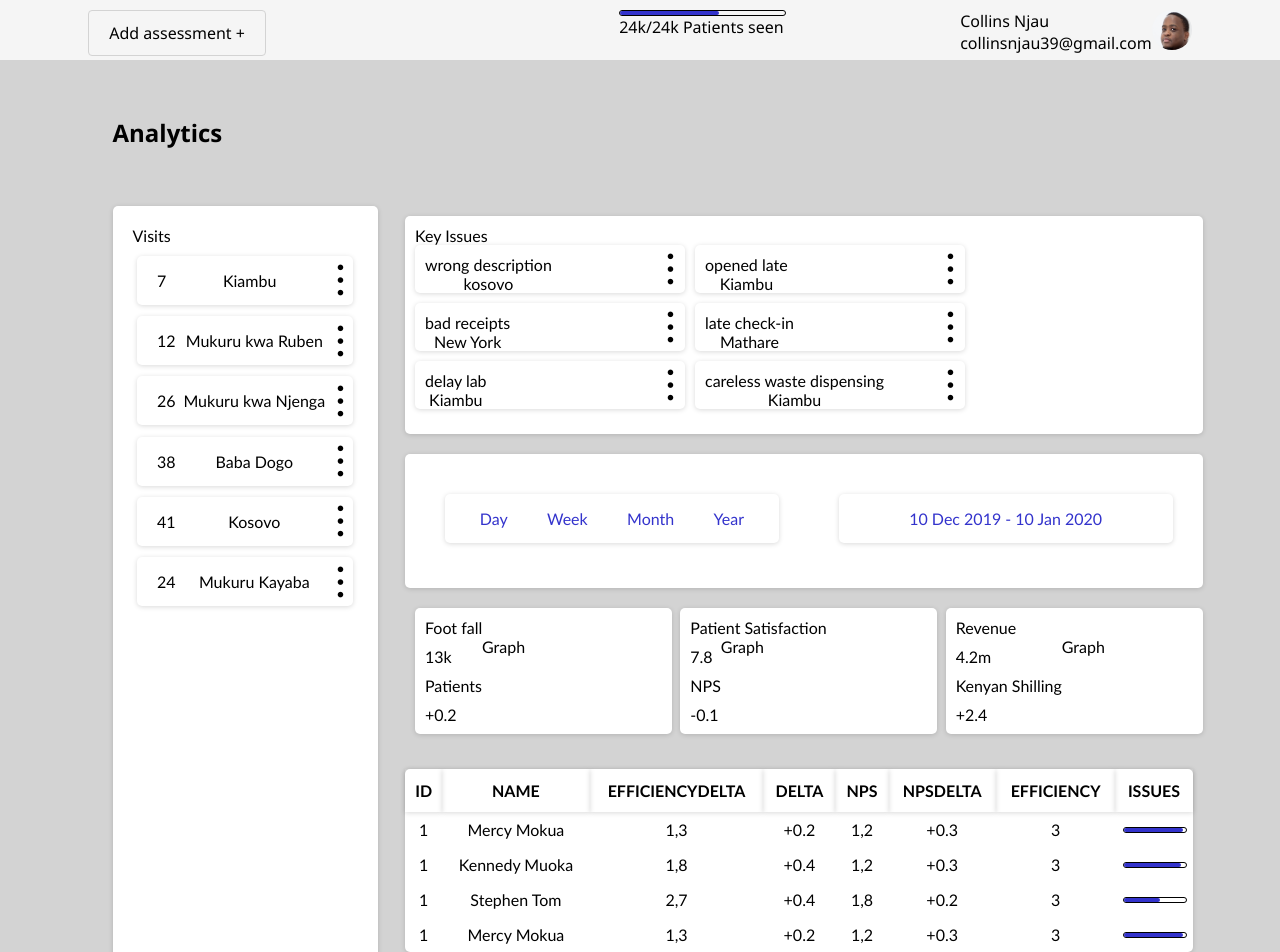
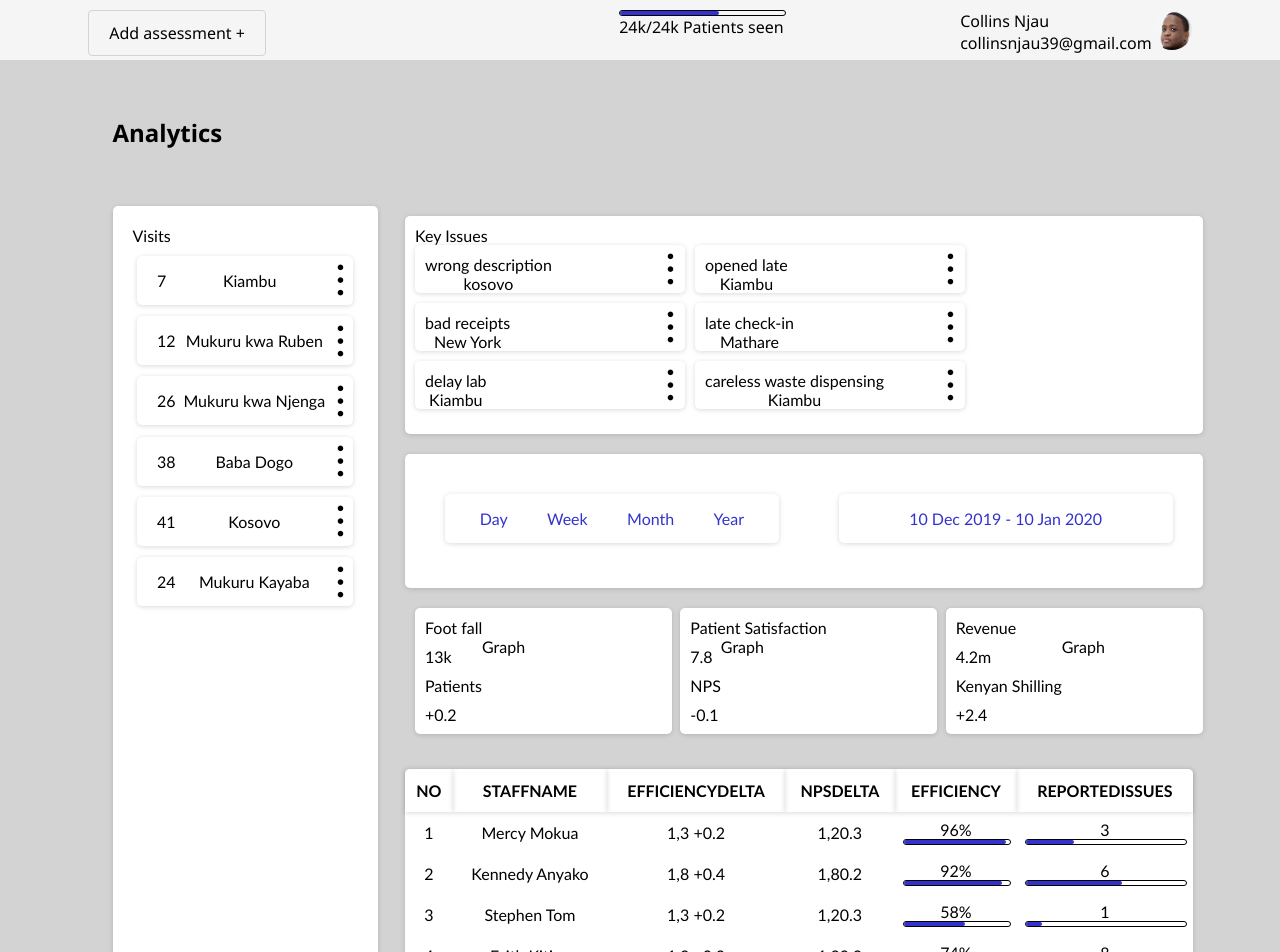
Before and after one commit to Collins33/Todoist-clone, a React (Create React App) app: page / in a window 1280 px wide. Shown: the top 952 px of the page. Built offline with nearby package versions, Linux system fonts and the light colour scheme.

Commit message:
Fix data display on the dashboard

```diff
--- a/src/components/table/index.css
+++ b/src/components/table/index.css
@@ -38,3 +38,8 @@
   text-align: center;
   color: black;
 }
+
+.table_percentage {
+  display: flex;
+  flex-direction: row;
+}
--- a/src/components/table/index.js
+++ b/src/components/table/index.js
@@ -5,44 +5,36 @@ class index extends Component {
   state = {
     tableData: [
       {
-        id: "1",
-        name: "Mercy Mokua",
-        efficiencyDelta: "1,3",
-        delta: "+0.2",
-        nps: "1,2",
-        npsDelta: "+0.3",
-        efficiency: 96,
-        issues: 3
+        No: "1",
+        StaffName: "Mercy Mokua",
+        EfficiencyDelta: { value: "1,3", point: "+0.2" },
+        NpsDelta: { value: "1,2", point: "0.3" },
+        Efficiency: 96,
+        ReportedIssues: 3
       },
       {
-        id: "1",
-        name: "Kennedy Muoka",
-        efficiencyDelta: "1,8",
-        delta: "+0.4",
-        nps: "1,2",
-        npsDelta: "+0.3",
-        efficiency: 92,
-        issues: 3
+        No: "2",
+        StaffName: "Kennedy Anyako",
+        EfficiencyDelta: { value: "1,8", point: "+0.4" },
+        NpsDelta: { value: "1,8", point: "0.2" },
+        Efficiency: 92,
+        ReportedIssues: 6
       },
       {
-        id: "1",
-        name: "Stephen Tom",
-        efficiencyDelta: "2,7",
-        delta: "+0.4",
-        nps: "1,8",
-        npsDelta: "+0.2",
-        efficiency: 58,
-        issues: 3
+        No: "3",
+        StaffName: "Stephen Tom",
+        EfficiencyDelta: { value: "1,3", point: "+0.2" },
+        NpsDelta: { value: "1,2", point: "0.3" },
+        Efficiency: 58,
+        ReportedIssues: 1
       },
       {
-        id: "1",
-        name: "Mercy Mokua",
-        efficiencyDelta: "1,3",
-        delta: "+0.2",
-        nps: "1,2",
-        npsDelta: "+0.3",
-        efficiency: 96,
-        issues: 3
+        No: "4",
+        StaffName: "Faith Kitiyo",
+        EfficiencyDelta: { value: "1,3", point: "+0.2" },
+        NpsDelta: { value: "1,2", point: "0.3" },
+        Efficiency: 74,
+        ReportedIssues: 8
       }
     ]
   };
@@ -50,26 +42,31 @@ class index extends Component {
   renderTableData(tableData) {
     return tableData.map((data, index) => {
       const {
-        id,
-        name,
-        efficiencyDelta,
-        delta,
-        nps,
-        npsDelta,
-        efficiency,
-        issues
+        No,
+        StaffName,
+        EfficiencyDelta,
+        NpsDelta,
+        Efficiency,
+        ReportedIssues
       } = data;
       return (
         <tr key={index}>
-          <td>{id}</td>
-          <td>{name}</td>
-          <td>{efficiencyDelta}</td>
-          <td>{delta}</td>
-          <td>{nps}</td>
-          <td>{npsDelta}</td>
-          <td>{issues}</td>
+          <td>{No}</td>
+          <td>{StaffName}</td>
           <td>
-            <ProgressBar percentage={efficiency} />
+            {EfficiencyDelta.value} {EfficiencyDelta.point}
+          </td>
+          <td>
+            {NpsDelta.value}
+            {NpsDelta.point}
+          </td>
+          <td>
+            {`${Efficiency}%`}
+            <ProgressBar percentage={Efficiency} />
+          </td>
+          <td>
+            {ReportedIssues}
+            <ProgressBar percentage={`${ReportedIssues}0`} />
           </td>
         </tr>
       );
```
